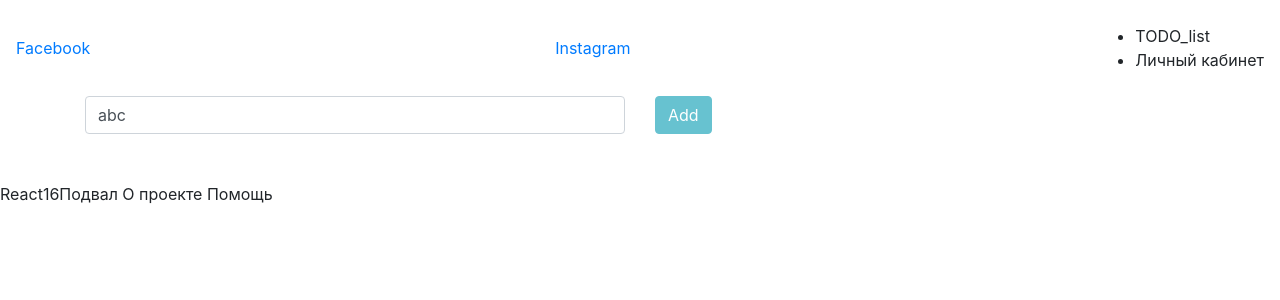
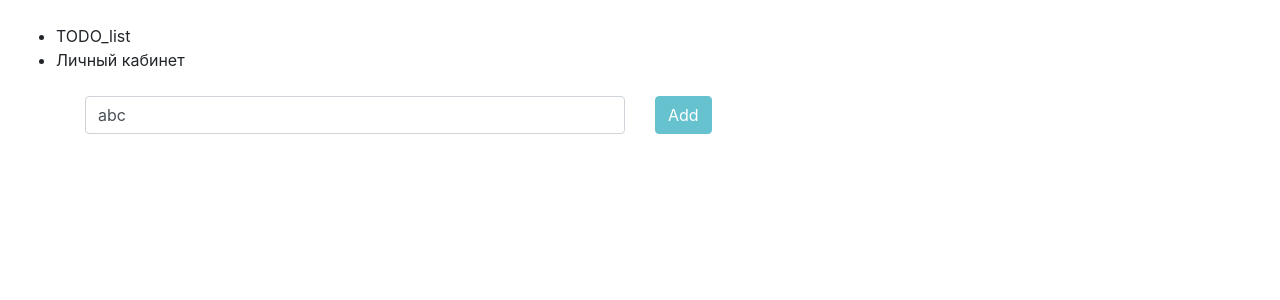
Before and after one commit to Iloha/bug-tracker-react, a React (Create React App) app: page / in a window 1280 px wide. Shown: the top 300 px of the page. Built offline with nearby package versions, Linux system fonts and the light colour scheme.

Commit message:
fixed todo list item remove

```diff
--- a/src/App.js
+++ b/src/App.js
@@ -11,65 +11,49 @@ class App extends Component {
        super(props);
 
        this.state = {
-           open: false,
            toDoList: [],
            toDoInput: 'abc',
 
        };
    }
+    uuidv4() {
+        return ([1e7]+-1e3+-4e3+-8e3+-1e11).replace(/[018]/g, c =>
+            (c ^ crypto.getRandomValues(new Uint8Array(1))[0] & 15 >> c / 4).toString(16)
+        )
+    }
    addToDo () {
        console.log('click')
        const toDoList = this.state.toDoList;
-       toDoList.push(this.state.toDoInput)
+       toDoList.push({
+           id: this.uuidv4(),
+           name: this.state.toDoInput })
        this.setState({
             toDoList,
-            toDoInput: '',
+            toDoInput: 'abc',
            todoInputValid: false
        })
    }
    inputChange (v) {
-       let todoInputValid =  v.length >= 3 && v.indexOf('   ') !== 0;
-       console.log(todoInputValid);
-
+       let todoInputValid =  v.trim().length >= 3;
        this.setState({
            toDoInput: v,
            todoInputValid
        })
    }
-   removeItem (i) {
-       this.state.toDoList.splice(i, 1);
-       this.setState({
-           toDoList: this.state.toDoList
-       })
+   removeItem (id) {
+       const toDoList = this.state.toDoList.filter(el=> el.id !== id )
+       //this.state.toDoList.splice(el, 1);
+       this.setState({ toDoList},  () => {console.log(this.state);})
    }
-  render() {
+   render() {
         console.log(this.state.toDoList)
-      const sn = 'React16';
 
-      const menu = [
-          {
-              link: 'http://facebook.com',
-              name: 'Facebook',
-          },
-          {
-              link: 'http://instagram.com',
-              name: 'Instagram',
-          },
-      ]
 
     return (
       <div >
 
           {this.state.name}
-          <Header
-            siteName = {menu}
-            lang = {this.state.open ? "Open" : "Closed"}
-          />
-          {/*<button className="button"*/}
-                   {/*onClick={() => this.setState({open: !this.state.open, name: `$this.state.name + '.'`})}>Toggle open</button>*/}
-          {/*{*/}
-              {/*this.state.open ? <Content/> : 'No content'*/}
-          {/*}*/}
+          <Header/>
           <div className="container">
               <div className="row">
                   <div className="col-sm">
@@ -93,9 +77,9 @@ class App extends Component {
                   <div className="col-sm">
                       <ol className="list-group mt-5">
                           {
-                              this.state.toDoList.map( (el, i) => <li className="list-group-item" key={i}><span>{el}</span>
-                                  <button className="btn btn-danger ml-4"
-                                          onClick={() => this.removeItem(i)}>удалить</button> </li>)
+                              this.state.toDoList.map( (el) => <li className="list-group-item" key={el.id}><span>{el.name}</span>
+                                  <span className="btn btn-danger ml-4"
+                                          onClick={() => this.removeItem(el.id)}>удалить</span> </li>)
 
                           }
                       </ol>
@@ -103,7 +87,6 @@ class App extends Component {
               </div>
           </div>
 
-          <Footer name = {sn}/>
       </div>
     );
   }
--- a/src/layout/footer.js
+++ b/src/layout/footer.js
@@ -5,7 +5,6 @@ class Footer extends Component {
     render() {
         return (
             <div className="footer">
-                {this.props.name}
                 Подвал
                 О проекте
                 Помощь
--- a/src/layout/header.js
+++ b/src/layout/header.js
@@ -5,9 +5,7 @@ class Header extends Component {
   render() {
     return (
       <div className="navbar header">
-          {this.props.siteName.map(el =>
-              <a href={el.link} key={el.link}>{el.name}</a>
-          )}
+
           <menu className="nav">
               <ul className="nav__list">
                   <li className="nav-item">TODO_list</li>
```
